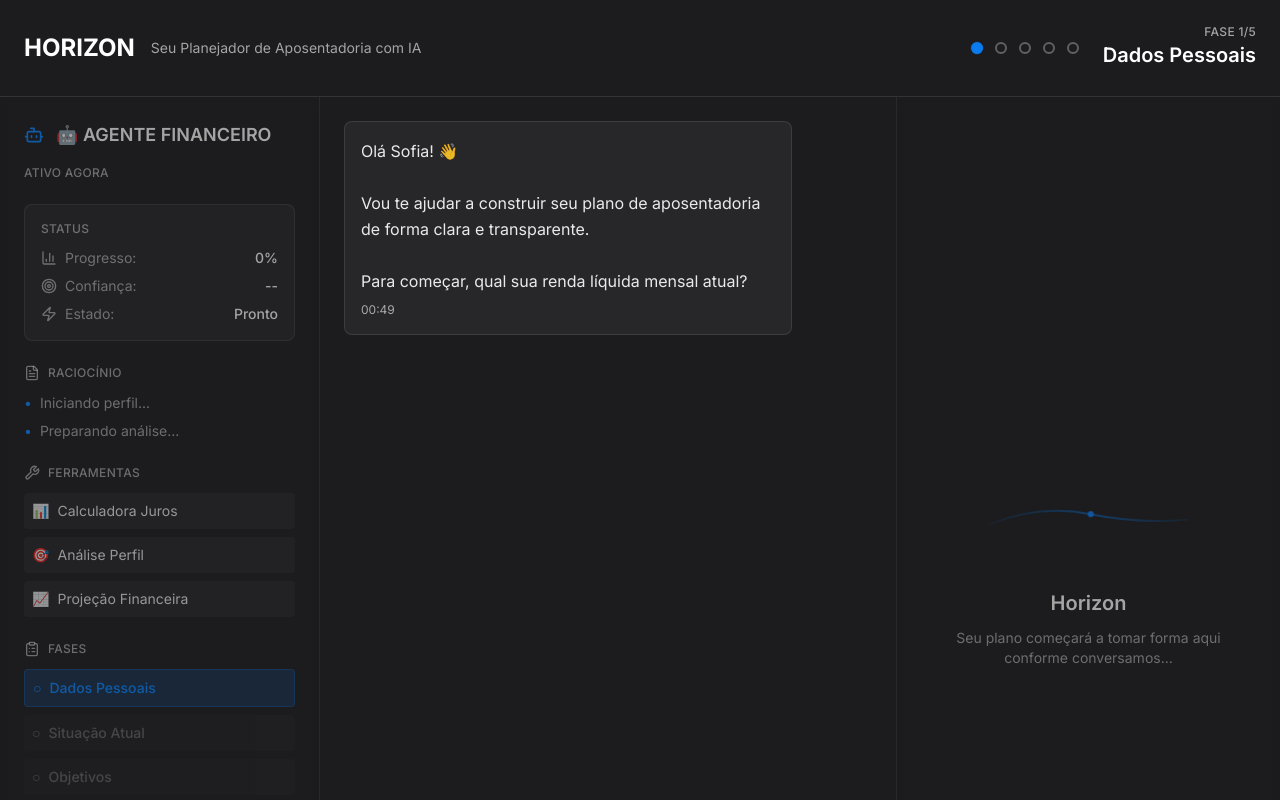
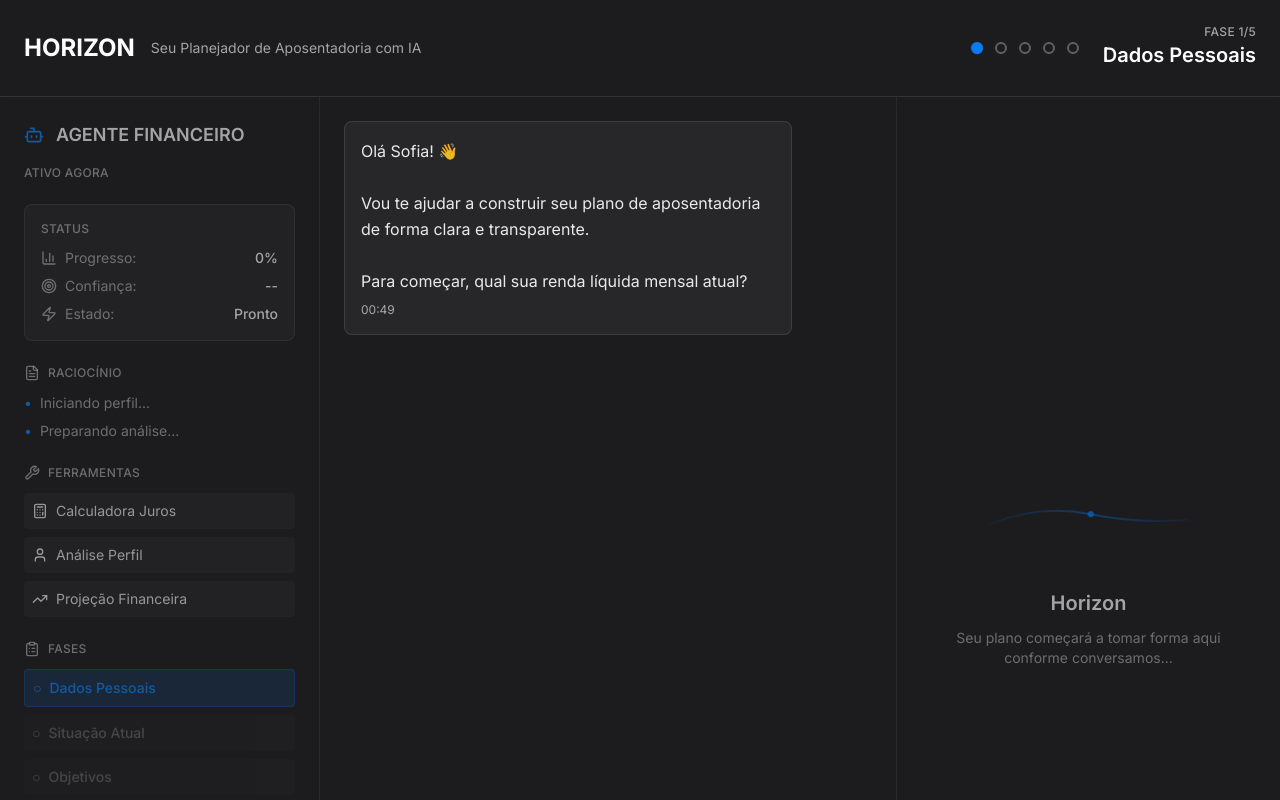
Before and after one commit to arthur0211/horizon-agent-transparency-ui, a React (Vite) app: page / in a window 1280 px wide. Shown: the top 800 px of the page. Built offline with nearby package versions, Linux system fonts and the light colour scheme.

Commit message:
Fix: Update remaining icons
Update icons in the AgentHub component to use Lucide React icons.

```diff
--- a/src/components/AgentHub.tsx
+++ b/src/components/AgentHub.tsx
@@ -1,6 +1,6 @@
 
 import React from 'react';
-import { Bot, BarChart3, Target, Zap, FileText, Wrench, ClipboardList, Keyboard } from 'lucide-react';
+import { Bot, BarChart3, Target, Zap, FileText, Wrench, ClipboardList, Keyboard, Calculator, User, TrendingUp } from 'lucide-react';
 import { AgentStatus, PlanningPhase } from '../types';
 
 interface AgentHubProps {
@@ -18,6 +18,19 @@ export const AgentHub: React.FC<AgentHubProps> = ({
   onPhaseClick,
   className = ''
 }) => {
+  const getToolIcon = (toolName: string) => {
+    switch (toolName) {
+      case 'Calculadora Juros':
+        return <Calculator className="w-4 h-4" />;
+      case 'Análise Perfil':
+        return <User className="w-4 h-4" />;
+      case 'Projeção Financeira':
+        return <TrendingUp className="w-4 h-4" />;
+      default:
+        return <Wrench className="w-4 h-4" />;
+    }
+  };
+
   return (
     <aside className={`w-80 p-6 border-r border-white/10 space-y-6 ${className}`} role="complementary">
       {/* Agent Info */}
@@ -97,7 +110,7 @@ export const AgentHub: React.FC<AgentHubProps> = ({
               key={index}
               className={`tool-indicator ${tool.isActive ? 'active' : ''}`}
             >
-              <span className="text-sm">{tool.icon}</span>
+              {getToolIcon(tool.name)}
               <span className="text-sm">{tool.name}</span>
               {tool.isActive && (
                 <div className="ml-auto w-2 h-2 bg-horizon-accent rounded-full animate-pulse-horizon" />
--- a/src/hooks/useHorizonState.ts
+++ b/src/hooks/useHorizonState.ts
@@ -1,4 +1,3 @@
-
 import { useState, useCallback } from 'react';
 import { AgentStatus, PlanningPhase, UserData, ChatMessage, ProjectionData, Command } from '../types';
 
@@ -11,15 +10,15 @@ const initialPhases: PlanningPhase[] = [
 ];
 
 const initialAgent: AgentStatus = {
-  name: '🤖 AGENTE FINANCEIRO',
+  name: 'AGENTE FINANCEIRO',
   isActive: true,
   progress: 0,
   confidence: 0,
   reasoning: ['Iniciando perfil...', 'Preparando análise...'],
   tools: [
-    { name: 'Calculadora Juros', isActive: false, icon: '📊' },
-    { name: 'Análise Perfil', isActive: false, icon: '🎯' },
-    { name: 'Projeção Financeira', isActive: false, icon: '📈' },
+    { name: 'Calculadora Juros', isActive: false, icon: '' },
+    { name: 'Análise Perfil', isActive: false, icon: '' },
+    { name: 'Projeção Financeira', isActive: false, icon: '' },
   ],
   isProcessing: false,
 };
```
